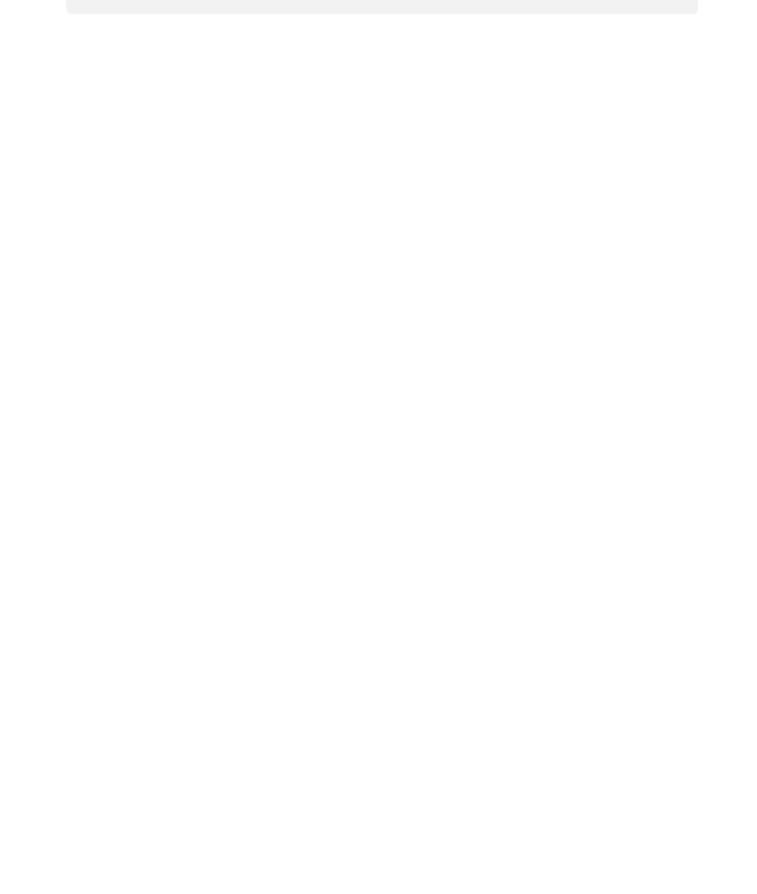
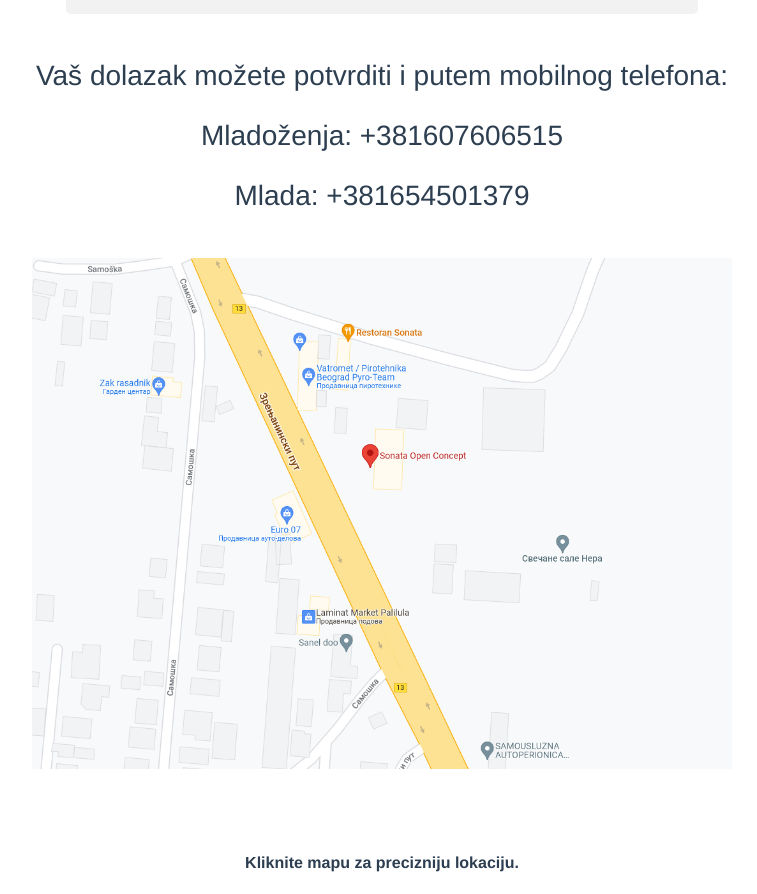
Before and after one commit to izga/pozivnica, a Vue app: page / in a window 1280 px wide. Shown: the part 1600-2494 px from the top of the page, without its empty margins (258-1015 px from the left). Before the commit the page ends 1622 px from the top, so only its background shows below. Built offline with nearby package versions, Linux system fonts and the light colour scheme; what vue-simple-alert would draw is missing.

Commit message:
added more options

```diff
--- a/src/App.vue
+++ b/src/App.vue
@@ -3,6 +3,15 @@
     <img alt="Pozivnica" src="./assets/pozivnica.jpeg">
     <p>Molimo potvrdite Vaš dolazak najkasnije do 15.07.2022. godine putem sledeće forme: </p>
     <contact-form />
+    <br>
+    <div id="mobile-form">
+    <p>Vaš dolazak možete potvrditi i putem mobilnog telefona:</p>
+    <p>Mladoženja: +381607606515</p>
+    <p>Mlada: +381654501379</p>
+    </div>
+    <br>
+    <a href="https://goo.gl/maps/zNuXFVtMzmqnqmhQA" target="_blank"><img alt="Pozivnica" src="./assets/maps.png"></a>
+    <h4>Kliknite mapu za precizniju lokaciju.</h4>
   </div>
 </template>
 
@@ -27,6 +36,10 @@
   margin-top: 60px;
 }
 
+#mobile-form {
+
+}
+
 p {
   font-size: 28px;
 }
```
Also changed, not shown: src/assets/maps.png (added).
